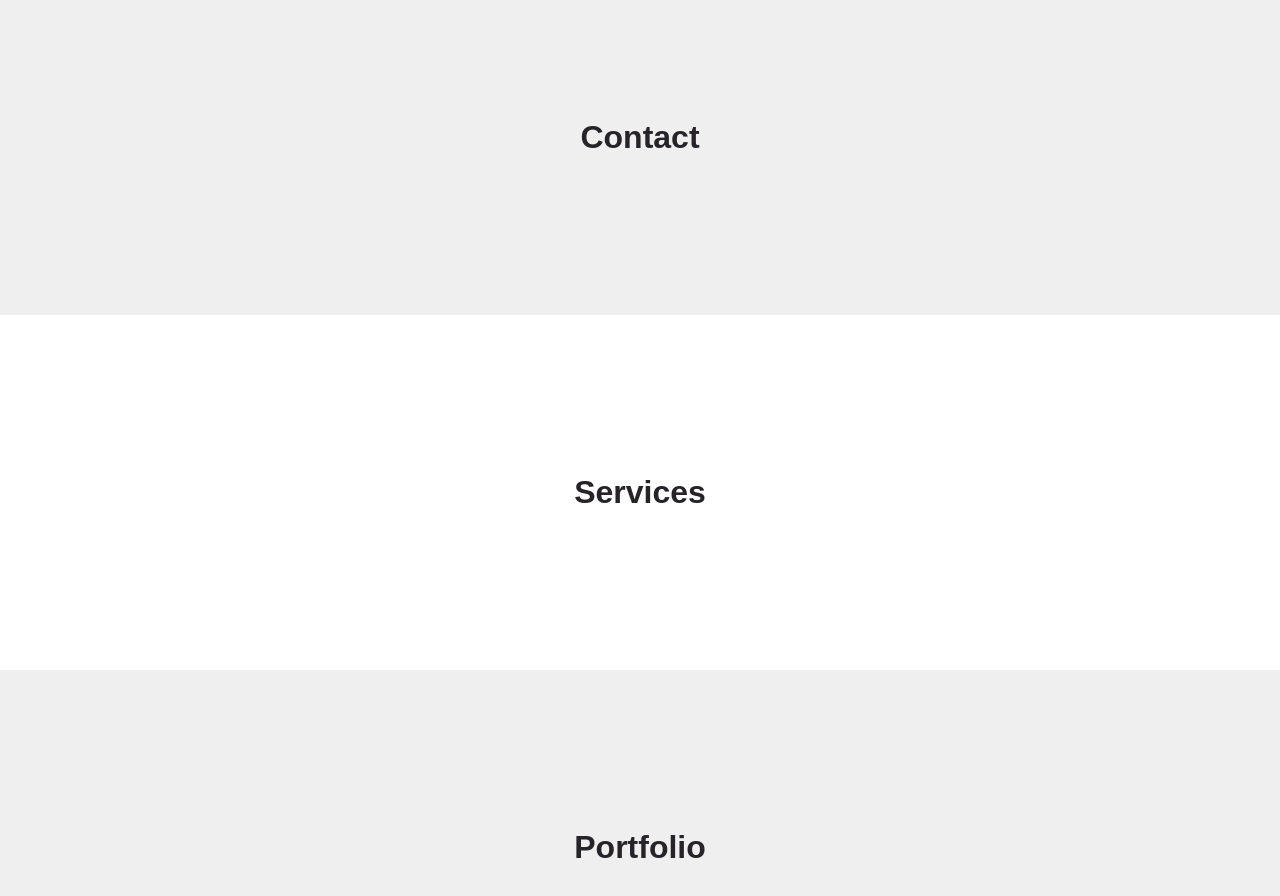
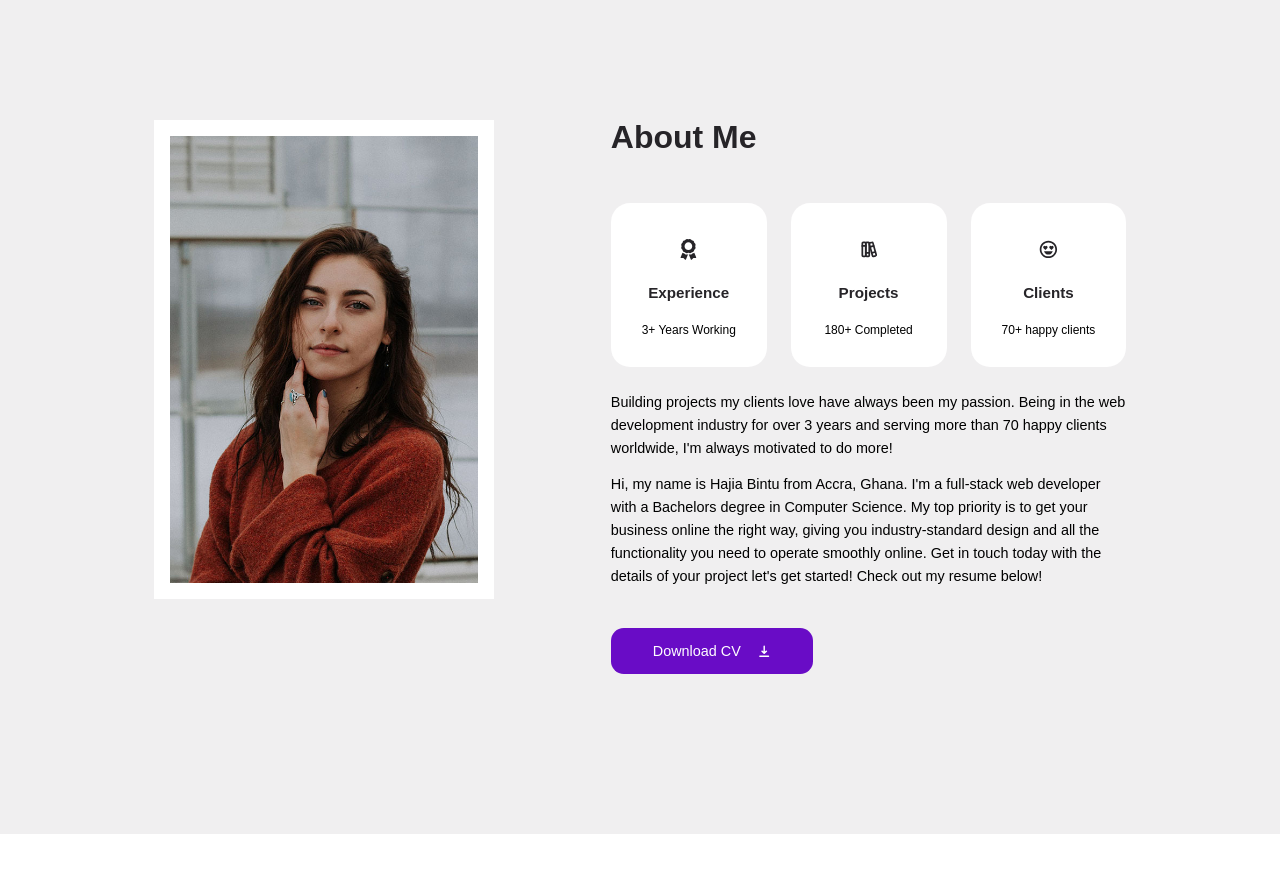
Before and after one commit to ahallam75/portfolio-site, a React (Create React App) app: page / in a window 1280 px wide. Shown: the part 840-1736 px from the top of the page. Built offline with nearby package versions, Linux system fonts and the light colour scheme; the HTML template or start-up script is replaced by a standard one.

Commit message:
About section setup and Card component created

```diff
--- /dev/null
+++ b/src/components/Card.jsx
@@ -0,0 +1,11 @@
+import './card.css'
+
+const Card = ({children, className, onClick}) => {
+  return (
+    <article className={`card ${className}`} onClick={onClick}>
+        {children}
+    </article>
+  )
+}
+
+export default Card
--- /dev/null
+++ b/src/components/card.css
@@ -0,0 +1,30 @@
+.card {
+  background: var(--color-white);
+  padding: 1.5rem;
+  border: 2px solid transparent;
+  border-radius: var(--border-radius-1);
+  transition: var(--transition);
+}
+
+.card:hover {
+  background: transparent;
+  border-color: var(--color-white);
+  transform: translateY(-0.5rem);
+}
+
+.card.light {
+  background: var(--color-light);
+}
+
+.card.light:hover {
+  background: transparent;
+  border-color: var(--color-light);
+}
+
+
+/* MEDIA QUERIES (phones) */
+@media screen and (max-width: 600px) {
+  .card {
+      padding: 1.2rem;
+  }
+}
--- a/src/sections/about/About.jsx
+++ b/src/sections/about/About.jsx
@@ -1,8 +1,42 @@
-import './about.css';
+import AboutImage from '../../assets/about.jpg'
+import CV from '../../assets/cv.pdf'
+import {HiDownload} from 'react-icons/hi'
+import data from './data'
+import Card from '../../components/Card'
+import './about.css'
 
 const About = () => {
   return (
-    <section id="about"><h2>Contact</h2></section>
+    <section id="about">
+        <div className="container about__container">
+            <div className="about__left">
+                <div className="about__portrait">
+                    <img src={AboutImage} alt="About" />
+                </div>
+            </div>
+            <div className="about__right">
+                <h2>About Me</h2>
+                <div className="about__cards">
+                    {
+                        data.map(item => (
+                            <Card key={item.id} className="about__card">
+                                <span className='about__card-icon'>{item.icon}</span>
+                                <h5>{item.title}</h5>
+                                <small>{item.desc}</small>
+                            </Card>
+                        ))
+                    }
+                </div>
+                <p>
+                Building projects my clients love have always been my passion. Being in the web development industry for over 3 years and serving more than 70 happy clients worldwide, I'm always motivated to do more!
+                </p>
+                <p>
+                Hi, my name is Hajia Bintu from Accra, Ghana. I'm a full-stack web developer with a Bachelors degree in Computer Science. My top priority is to get your business online the right way, giving you industry-standard design and all the functionality you need to operate smoothly online. Get in touch today with the details of your project let's get started! Check out my resume below!
+                </p>
+                <a href={CV} download className='btn primary'>Download CV <HiDownload/></a>
+            </div>
+        </div>
+    </section>
   )
 }
 
--- a/src/sections/about/about.css
+++ b/src/sections/about/about.css
@@ -0,0 +1,87 @@
+.about__container {
+  display: grid;
+  grid-template-columns: 35% 53%;
+  gap: 12%;
+}
+
+.about__portrait {
+  height: fit-content;
+  max-height: 40rem;
+  border: 1rem solid var(--color-white);
+  transition: var(--transition);
+}
+
+.about__portrait:hover {
+  border-width: 0;
+}
+
+.about__cards {
+  margin: 3rem 0 1.5rem;
+  display: grid;
+  grid-template-columns: repeat(3, 1fr);
+  gap: 1.5rem;
+}
+
+.card.about__card {
+  text-align: center;
+}
+
+.about__card-icon {
+  font-size: 1.3rem;
+  color: var(--color-black);
+  border-radius: var(--border-radius-3);
+  width: fit-content;
+  margin-inline: auto;
+  padding: 0.6rem;
+  display: flex;
+  align-items: center;
+  transition: var(--transition);
+}
+
+.card.about__card:hover .about__card-icon {
+  background: var(--color-primary);
+  color: var(--color-white);
+}
+
+.card.about__card h5 {
+  margin: 1rem 0;
+}
+
+.about__right p {
+  margin-bottom: 0.8rem;
+}
+
+.about__right .btn {
+  margin-top: 2.5rem;
+}
+
+
+
+/* MEDIA QUERIES (tablets) */
+@media screen and (max-width: 1024px) {
+  .about__left {
+      display: none;
+  }
+
+  .about__container {
+      grid-template-columns: 1fr;
+  }
+
+  .about__right h2 {
+      text-align: center;
+  }
+}
+
+
+/* MEDIA QUERIES (phones) */
+@media screen and (max-width: 600px) {
+.about__cards {
+  grid-template-columns: 1fr 1fr;
+  gap: 1rem;
+}
+
+.about__right .btn {
+  margin-top: 2rem;
+}
+
+}
--- /dev/null
+++ b/src/sections/about/data.js
@@ -0,0 +1,14 @@
+import {FaAward} from 'react-icons/fa'
+import {TbBooks} from 'react-icons/tb'
+import {BiHappyHeartEyes} from 'react-icons/bi'
+
+
+const data = [
+    {id: 1, icon: <FaAward/>, title: 'Experience', desc: '3+ Years Working'},
+    {id: 2, icon: <TbBooks/>, title: 'Projects', desc: '180+ Completed'},
+    {id: 3, icon: <BiHappyHeartEyes/>, title: 'Clients', desc: '70+ happy clients'}
+    ]
+
+
+
+    export default data;
```
